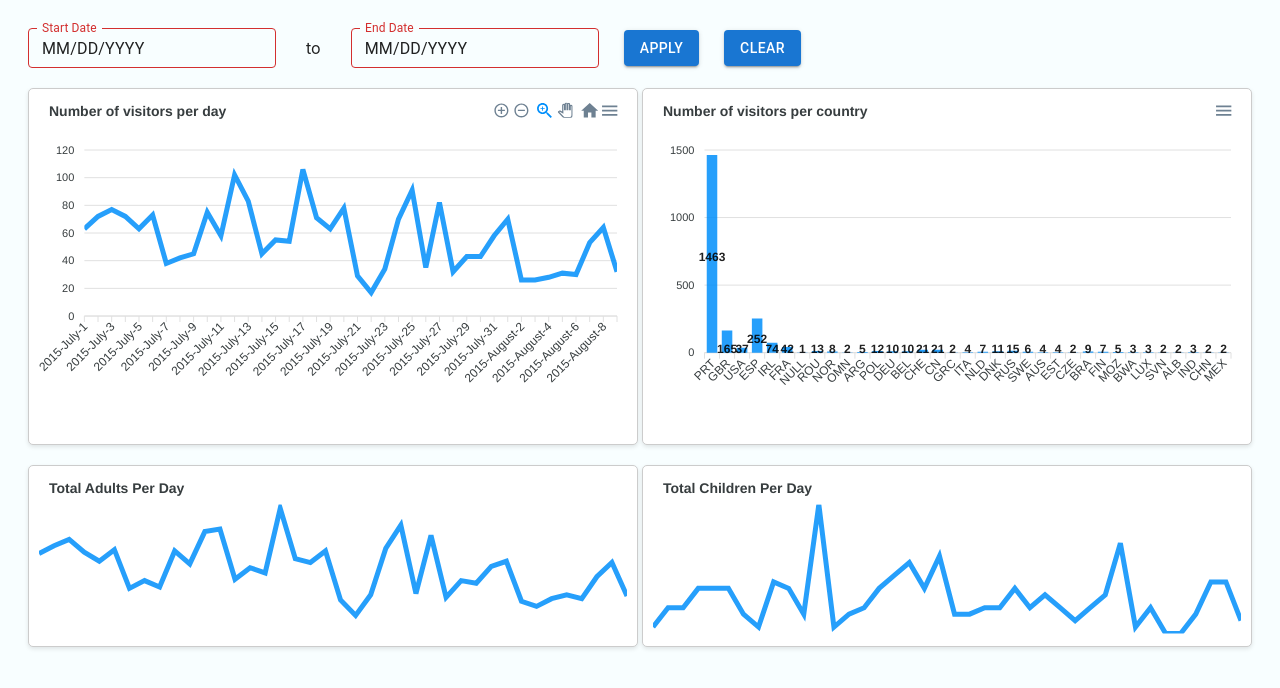
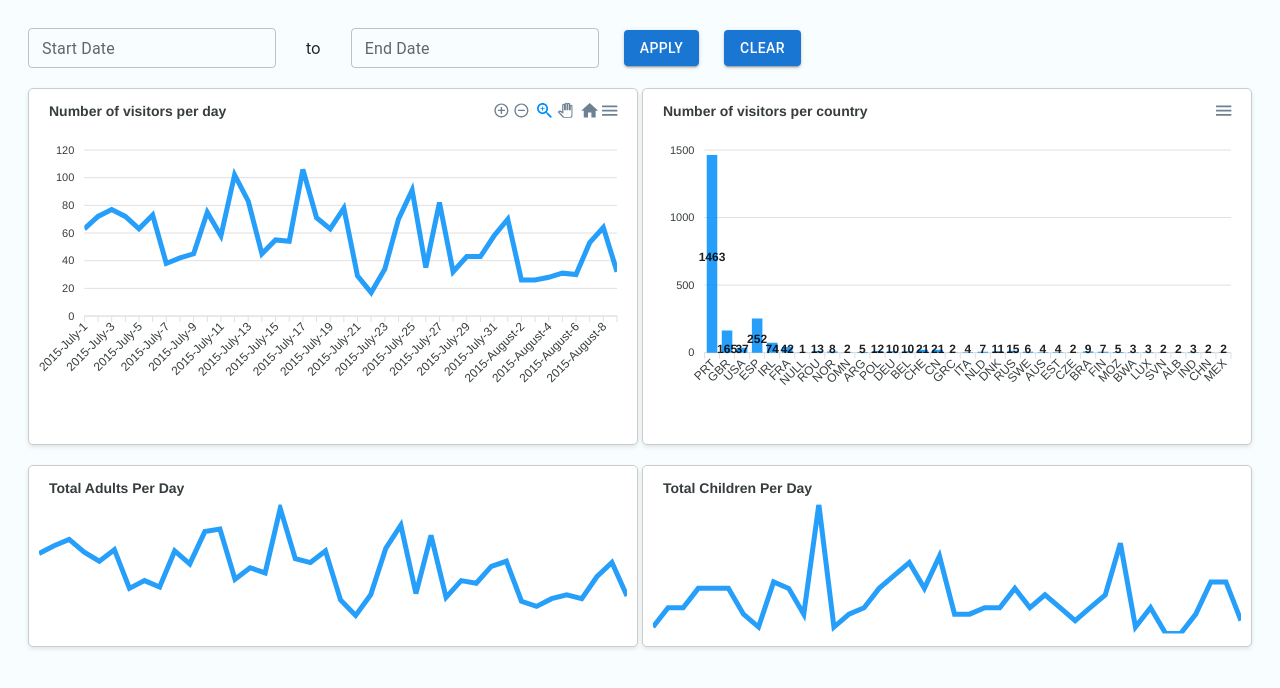
Before and after one commit to anandukch/Hotel-Visitor-Analytics, a React (Vite) app: page / in a window 1280 px wide. Shown: the top 688 px of the page. Built offline with nearby package versions, Linux system fonts and the light colour scheme.

Commit message:
made some modification to the date picker

```diff
--- a/package.json
+++ b/package.json
@@ -7,7 +7,8 @@
     "dev": "vite",
     "build": "tsc && vite build",
     "lint": "eslint . --ext ts,tsx --report-unused-disable-directives --max-warnings 0",
-    "preview": "vite preview"
+    "preview": "vite preview",
+    "test": "jest"
   },
   "dependencies": {
     "@emotion/react": "^11.11.1",
--- a/src/App.tsx
+++ b/src/App.tsx
@@ -42,15 +42,14 @@ const App: React.FC = () => {
         <LocalizationProvider dateAdapter={AdapterDayjs}>
           <DatePicker
             label="Start Date"
-            value={startDate}
+            value={null}
             onChange={(date) => setStartDate(date || "")}
             slotProps={{ textField: { size: "small" } }}
           />
           <div className="date-seperator">to</div>
           <DatePicker
-            defaultValue="11/09/2023"
             label="End Date"
-            value={endDate}
+            value={null}
             onChange={(date) => setEndDate(date || "")}
             slotProps={{ textField: { size: "small" } }}
           />
--- a/src/components/CountryChart.tsx
+++ b/src/components/CountryChart.tsx
@@ -60,7 +60,7 @@ const CountryChart: React.FC<ChartProps> = ({ data, title }) => {
       options={chartData.options}
       series={chartData.series}
       type="bar"
-      width='100%'
+      width="100%"
       height={320}
     />
   );
```
Also changed, not shown: src/index.css (+5 -6 lines), src/utils/util.ts (deleted, +0 -25 lines).
